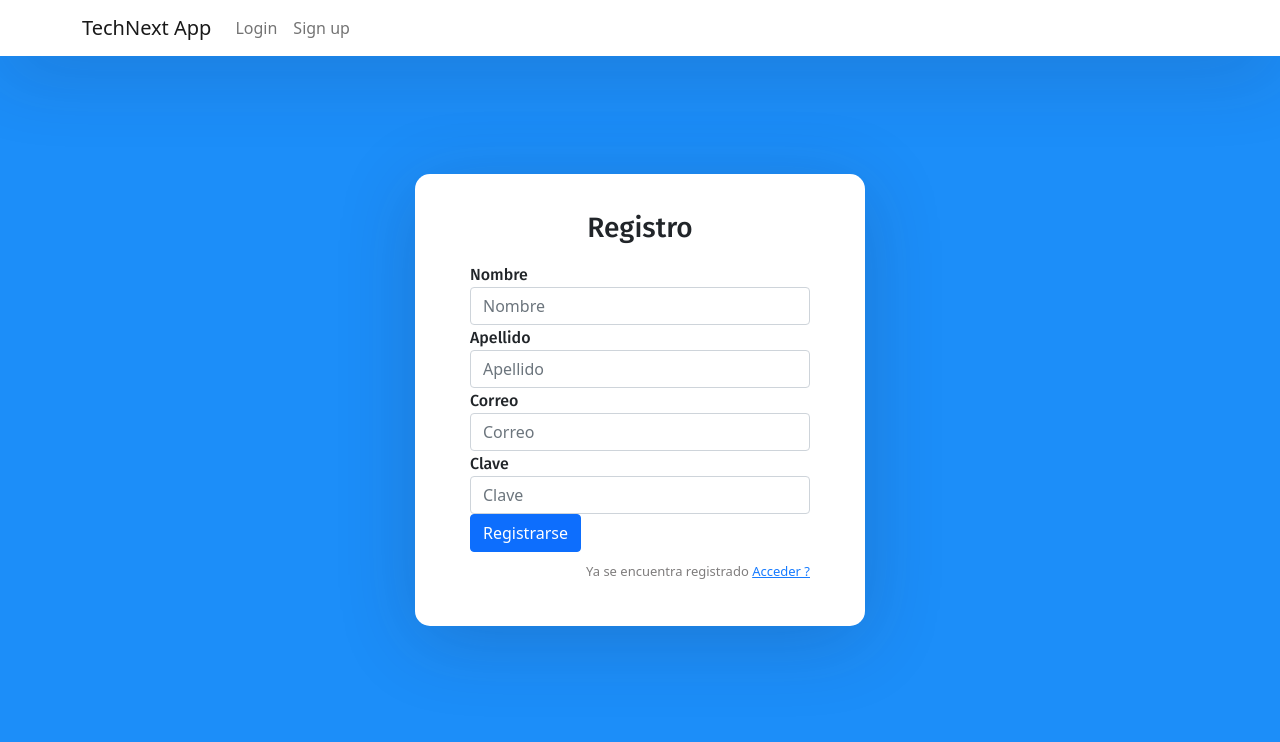
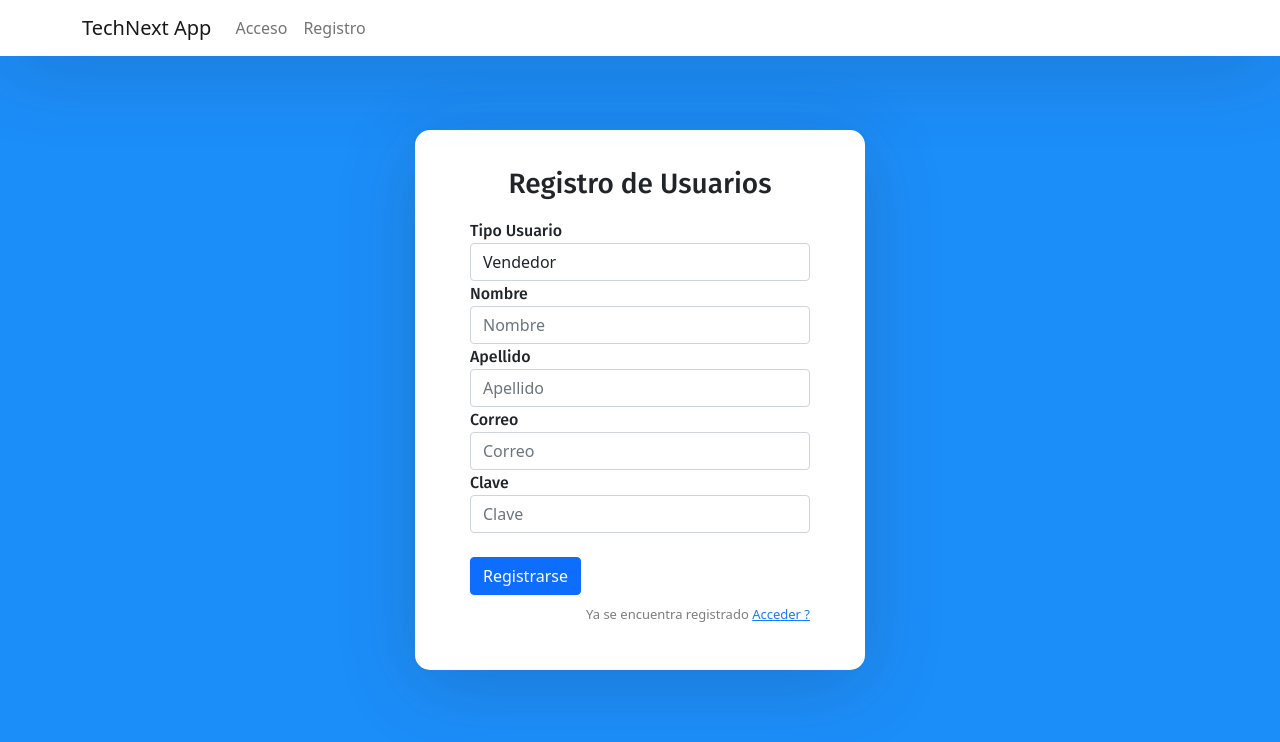
Before and after one commit to jdvillegas/TechNext, a React (Create React App) app in the folder frontend/: page /sign-up in a window 1280 px wide. Shown: the top 742 px of the page. Built offline with nearby package versions, Linux system fonts and the light colour scheme.

Commit message:
Se crea el componente panel de ventas.

```diff
--- a/frontend/src/App.js
+++ b/frontend/src/App.js
@@ -15,10 +15,10 @@ function App() {
           <div className="collapse navbar-collapse" id="navbarTogglerDemo02">
             <ul className="navbar-nav ml-auto">
               <li className="nav-item">
-                <Link className="nav-link" to={"/sign-in"}>Login</Link>
+                <Link className="nav-link" to={"/sign-in"}>Acceso</Link>
               </li>
               <li className="nav-item">
-                <Link className="nav-link" to={"/sign-up"}>Sign up</Link>
+                <Link className="nav-link" to={"/sign-up"}>Registro</Link>
               </li>
             </ul>
           </div>
--- a/frontend/src/components/login.component.js
+++ b/frontend/src/components/login.component.js
@@ -5,6 +5,14 @@ export default class Login extends Component {
         return (
             <form>
                 <h3>Acceso</h3>
+
+                <div className="form-group">
+                    <label>Tipo Usuario</label>
+                    <select className="form-control" id="tipo" name="tipo">
+                        <option value="Vendedor"> Vendedor </option>
+                        <option value="Administrador"> Administrador </option>
+                    </select>
+                </div>
 
                 <div className="form-group">
                     <label>Correo Electronico</label>
@@ -15,6 +23,8 @@ export default class Login extends Component {
                     <label>Clave</label>
                     <input type="password" className="form-control" placeholder="Ingrese Clave" />
                 </div>
+
+
 
                 <div className="form-group">
                     <div className="custom-control custom-checkbox">
--- a/frontend/src/components/signup.component.js
+++ b/frontend/src/components/signup.component.js
@@ -4,7 +4,15 @@ export default class SignUp extends Component {
     render() {
         return (
             <form>
-                <h3>Registro</h3>
+                <h3>Registro de Usuarios </h3>
+
+                <div className="form-group">
+                    <label>Tipo Usuario</label>
+                    <select className="form-control" id="tipo" name="tipo">
+                        <option value="Vendedor"> Vendedor </option>
+                        <option value="Administrador"> Administrador </option>
+                    </select>
+                </div>
 
                 <div className="form-group">
                     <label>Nombre</label>
@@ -25,6 +33,7 @@ export default class SignUp extends Component {
                     <label>Clave</label>
                     <input type="password" className="form-control" placeholder="Clave" />
                 </div>
+                <br/>
 
                 <button type="submit" className="btn btn-primary btn-block">Registrarse</button>
                 <p className="forgot-password text-right">
```
Also changed, not shown: frontend/src/components/panelVentas.component.js (added, +11 -0 lines).
